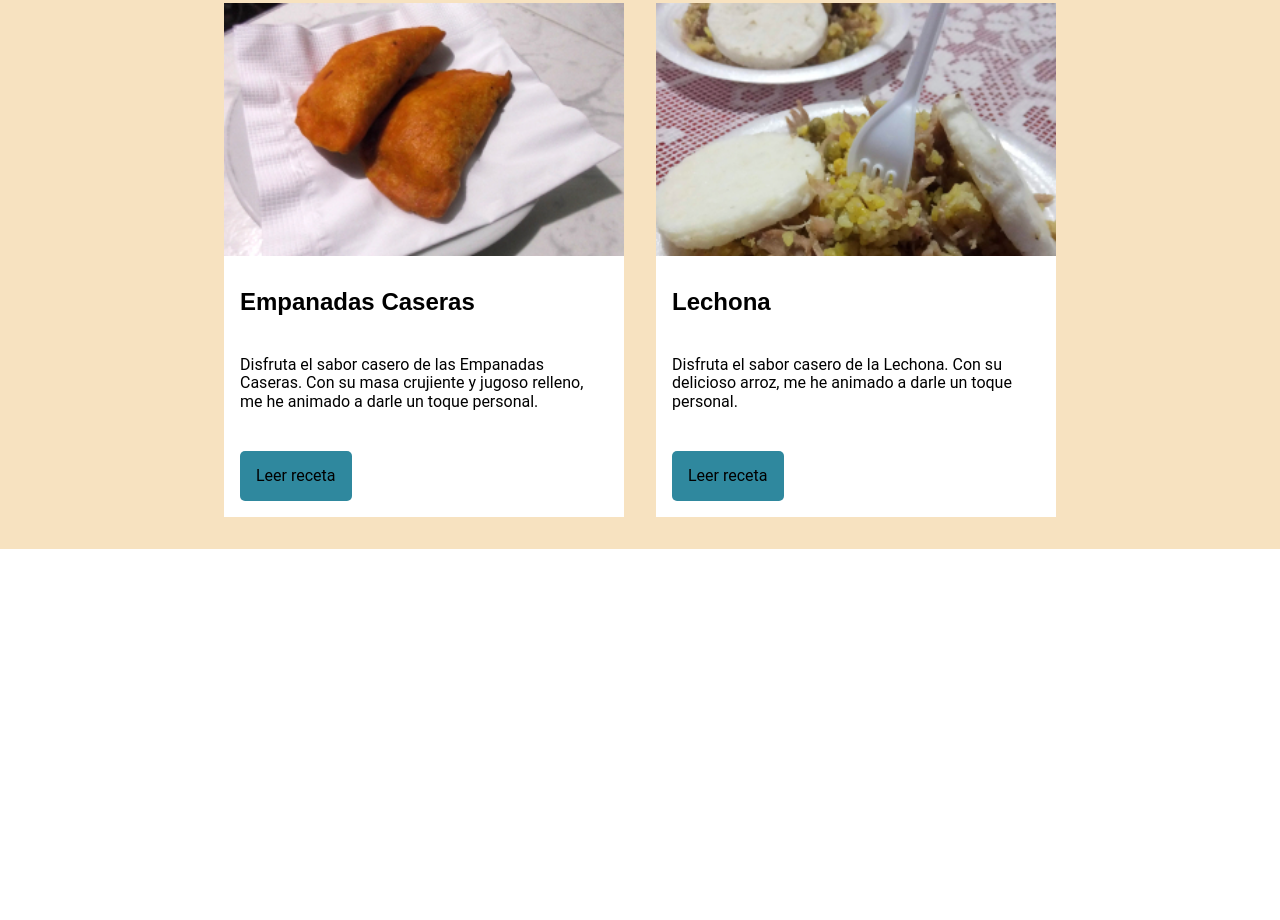
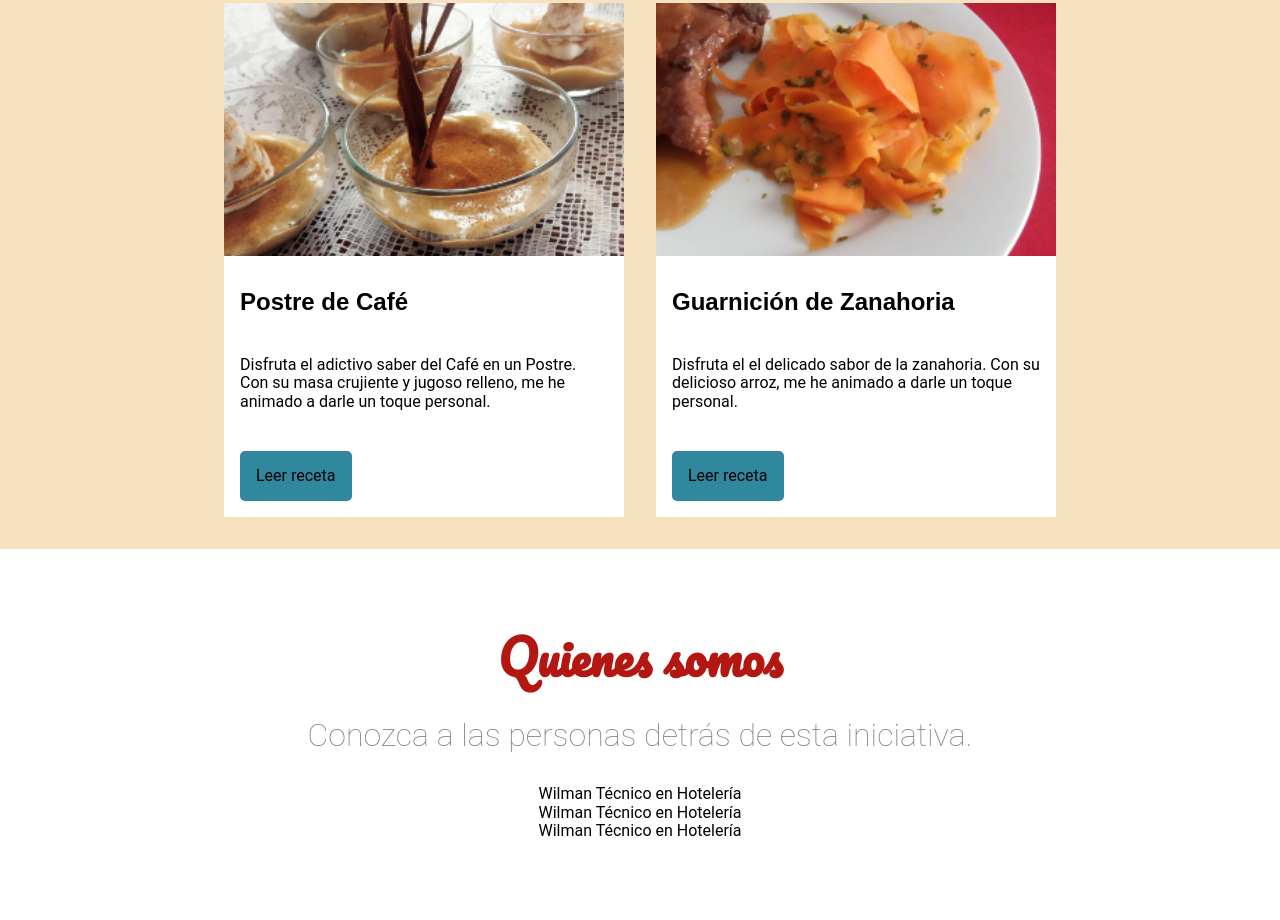
Before and after one commit to wlltech/RecipeMemoirs, a plain HTML site: page index.html in a window 1280 px wide. Shown: the part 2018-2938 px from the top of the page. Before the commit the page ends 2567 px from the top, so only its background shows below. Drawn offline with Linux system fonts and the light colour scheme; a web font is replaced by a local one.

Commit message:
Estilizando título y descripción de la sección quienes somos

```diff
--- /dev/null
+++ b/assets/css/quienes-somos/comos-descripcion.css
@@ -0,0 +1,6 @@
+.somos_descripcion {
+    font-family: var(--font-secondary);
+    font-size: 2rem;
+    color: var(--color-text-tertiary);
+    font-weight: 100;
+}
--- /dev/null
+++ b/assets/css/quienes-somos/persona.css
@@ -0,0 +1,4 @@
+.personas {
+    display: flex;
+    flex-direction: column;
+}
--- /dev/null
+++ b/assets/css/quienes-somos/somos-titulo.css
@@ -0,0 +1,5 @@
+.somos__titulo {
+    font-family: var(--font-primary);
+    color: var(--color-text-secondary);
+    font-size: 3rem;
+}
--- /dev/null
+++ b/assets/css/quienes-somos/somos.css
@@ -0,0 +1,6 @@
+.somos {
+    padding: 5rem;
+    text-align: center;
+    display: flex;
+    flex-direction: column;
+}
--- a/index.html
+++ b/index.html
@@ -27,6 +27,13 @@
     <link rel="stylesheet" href="./assets/css/recetas/imagen-receta.css">
     <link rel="stylesheet" href="./assets/css/recetas/receta.css">
     <link rel="stylesheet" href="./assets/css/recetas/titulo-receta.css">
+    <link rel="stylesheet" href="./assets/css/quienes-somos/comos-descripcion.css">
+    <link rel="stylesheet" href="./assets/css/quienes-somos/somos-titulo.css">
+    <link rel="stylesheet" href="./assets/css/quienes-somos/somos.css">
+    <link rel="stylesheet" href="./assets/css/quienes-somos/persona-imagen.css">
+    <link rel="stylesheet" href="./assets/css/quienes-somos/persona-nombre.css">
+    <link rel="stylesheet" href="./assets/css/quienes-somos/persona-ocupacion.css">
+    <link rel="stylesheet" href="./assets/css/quienes-somos/persona.css">
 </head>
 
 <body>
@@ -56,7 +63,7 @@
                 <img class="receta__imagen" src="./assets/img/recetas/empanadas.jpg" alt="Empanadas">
                 <div class="receta__contenido">
                     <h4 class="receta__nombre">Empanadas Caseras</h4>
-                    <p class="receta_preparacion">Disfruta el sabor casero de las Empanadas Caseras. Con su masa
+                    <p class="receta_preparacion">Disfruta el crujiente sabor casero de las Empanadas. Con su masa
                         crujiente y jugoso relleno, me he animado a darle un toque personal.</p>
                     <button class="receta_boton">Leer receta</button>
                 </div>
@@ -65,7 +72,7 @@
                 <img class="receta__imagen" src="./assets/img/recetas/lechona.jpg" alt="Lechona">
                 <div class="receta__contenido">
                     <h4 class="receta__nombre">Lechona</h4>
-                    <p class="receta_preparacion">Disfruta el sabor casero de la Lechona. Con su delicioso arroz, me he
+                    <p class="receta_preparacion">Disfruta el delicioso sabor de la Lechona. Me he
                         animado a darle un toque personal.</p>
                     <button class="receta_boton">Leer receta</button>
                 </div>
@@ -80,30 +87,55 @@
                 </div>
             </div>
             <div class="receta">
-                <img class="receta__imagen" src="./assets/img/recetas/plato-oriental.jpg" alt="Empanadas">
+                <img class="receta__imagen" src="./assets/img/recetas/cupcakes.jpg" alt="Cup Cakes decorados">
                 <div class="receta__contenido">
-                    <h4 class="receta__nombre">Pollo Oriental</h4>
-                    <p class="receta_preparacion">Disfruta el sabor casero del Pollo Oriental. Con su delicioso sabor,
+                    <h4 class="receta__nombre">Cup Cakes de Vainilla</h4>
+                    <p class="receta_preparacion">Disfruta unos esponjosos Cup Cakes de Vainilla. Con su delicioso sabor,
                         me he animado a darle un toque personal.</p>
                     <button class="receta_boton">Leer receta</button>
                 </div>
             </div>
             <div class="receta">
-                <img class="receta__imagen" src="./assets/img/recetas/empanadas.jpg" alt="Empanadas">
+                <img class="receta__imagen" src="./assets/img/recetas/postre-cafe.jpg" alt="Postre de café">
                 <div class="receta__contenido">
-                    <h4 class="receta__nombre">Empanadas Caseras</h4>
-                    <p class="receta_preparacion">Disfruta el sabor casero de las Empanadas Caseras. Con su masa
+                    <h4 class="receta__nombre">Postre de Café</h4>
+                    <p class="receta_preparacion">Disfruta el adictivo saber del Café en un Postre. Con su masa
                         crujiente y jugoso relleno, me he animado a darle un toque personal.</p>
                     <button class="receta_boton">Leer receta</button>
                 </div>
             </div>
             <div class="receta">
-                    <img class="receta__imagen" src="./assets/img/recetas/lechona.jpg" alt="Lechona">
+                    <img class="receta__imagen" src="./assets/img/recetas/guarnicion-zanahoria.jpg" alt="Guarnición de Zanahoria">
                 <div class="receta__contenido">
-                    <h4 class="receta__nombre">Lechona</h4>
-                    <p class="receta_preparacion">Disfruta el sabor casero de la Lechona. Con su delicioso arroz, me he
+                    <h4 class="receta__nombre">Guarnición de Zanahoria</h4>
+                    <p class="receta_preparacion">Disfruta el el delicado sabor de la zanahoria. Con su delicioso arroz, me he
                         animado a darle un toque personal.</p>
                     <button class="receta_boton">Leer receta</button>
+                </div>
+            </div>
+        </section>
+        <section class="somos">
+            <h3 class="somos__titulo">Quienes somos</h3>
+            <p class="somos_descripcion">Conozca a las personas detrás de esta iniciativa.</p>
+            <div class="personas">
+                <div class="persona">
+                    <div class="persona__imagen persona__imagen--wilman"></div>
+                    <span class="persona__nombre">Wilman</span>
+                    <span class="persona_cargo">Técnico en Hotelería</span>
+                </div>
+            </div>
+            <div class="personas">
+                <div class="persona">
+                    <div class="persona__imagen persona__imagen--wilman"></div>
+                    <span class="persona__nombre">Wilman</span>
+                    <span class="persona_cargo">Técnico en Hotelería</span>
+                </div>
+            </div>
+            <div class="personas">
+                <div class="persona">
+                    <div class="persona__imagen persona__imagen--wilman"></div>
+                    <span class="persona__nombre">Wilman</span>
+                    <span class="persona_cargo">Técnico en Hotelería</span>
                 </div>
             </div>
         </section>
```
Also changed, not shown: assets/css/quienes-somos/persona-imagen.css (added), assets/css/quienes-somos/persona-nombre.css (added), assets/css/quienes-somos/persona-ocupacion.css (added), assets/img/recetas/cupcakes.jpg (added), assets/img/recetas/guarnicion-zanahoria.jpg (added), assets/img/recetas/postre-cafe.jpg (added).
